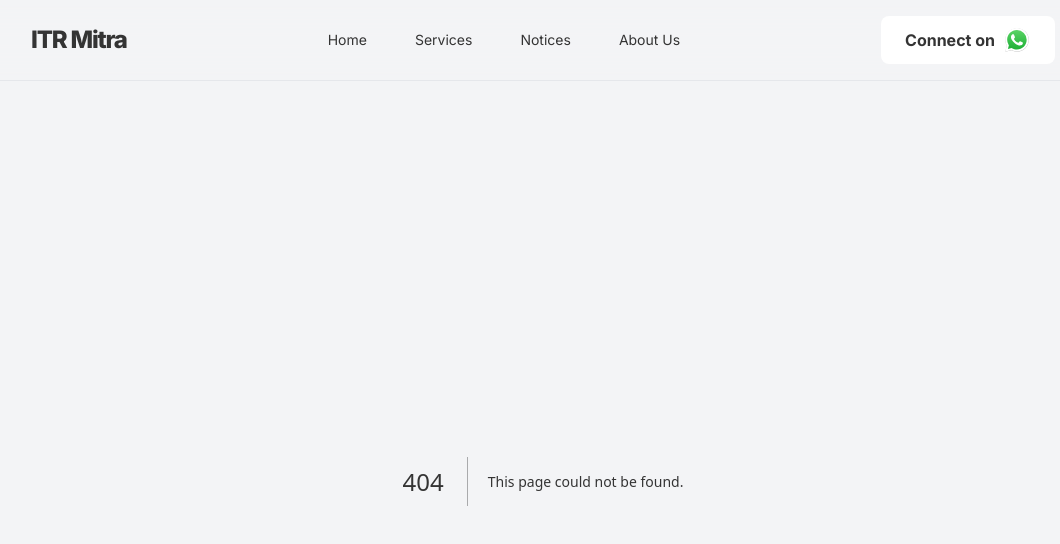
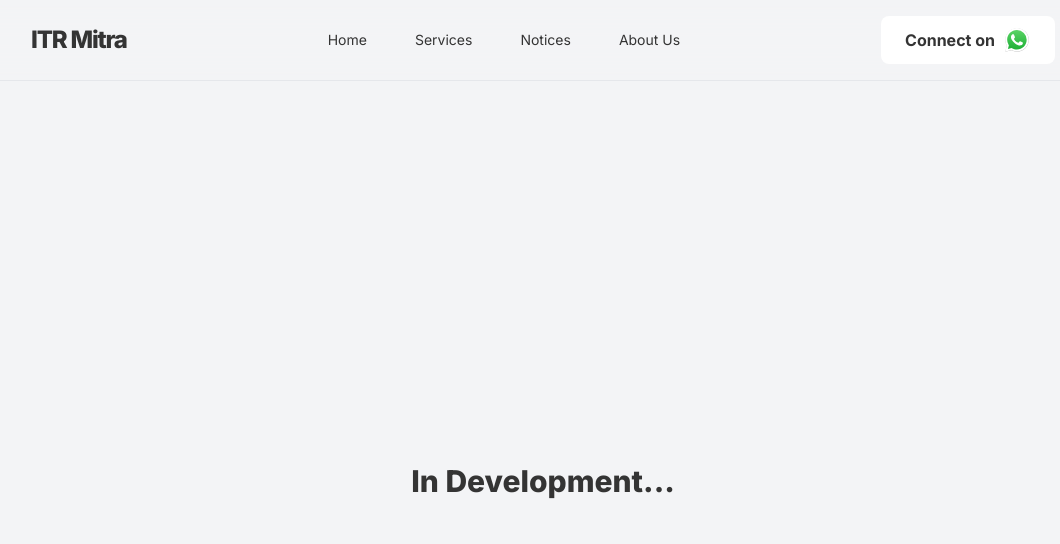
Before and after one commit to itrmitra/itrmitra, a Next.js app: page /privacy-policy in a window 1280 px wide. Before the commit this address had no page. Shown: the top 544 px of the page, without its empty margins (97-1157 px from the left). Built offline with nearby package versions, Linux system fonts and the light colour scheme.

Commit message:
add new pages

```diff
--- a/src/pages/contact.tsx
+++ /dev/null
@@ -1,8 +0,0 @@
-export default function Contact() {
-  return (
-    <>
-      <title>ITR Mitra | Contact</title>
-      Pricing Page
-    </>
-  );
-}
--- a/src/pages/pricing.tsx
+++ /dev/null
@@ -1,8 +0,0 @@
-export default function Pricing() {
-  return (
-    <>
-      <title>ITR Mitra | Pricing</title>
-      Pricing Page
-    </>
-  );
-}
--- /dev/null
+++ b/src/pages/privacy-policy.tsx
@@ -0,0 +1,11 @@
+export default function Pricing() {
+    return (
+        <>
+            <title>ITR Mitra | Pricing</title>
+            <meta name="description" content="" />
+            <div className="grid min-h-screen place-items-center text-3xl font-extrabold">
+                In Development...
+            </div>
+        </>
+    )
+}
--- /dev/null
+++ b/src/pages/team.tsx
@@ -0,0 +1,11 @@
+export default function Team() {
+    return (
+        <>
+            <title>ITR Mitra | Contact</title>
+            <meta name="description" content="" />
+            <div className="grid min-h-screen place-items-center text-3xl font-extrabold">
+                In Development...
+            </div>
+        </>
+    )
+}
```
